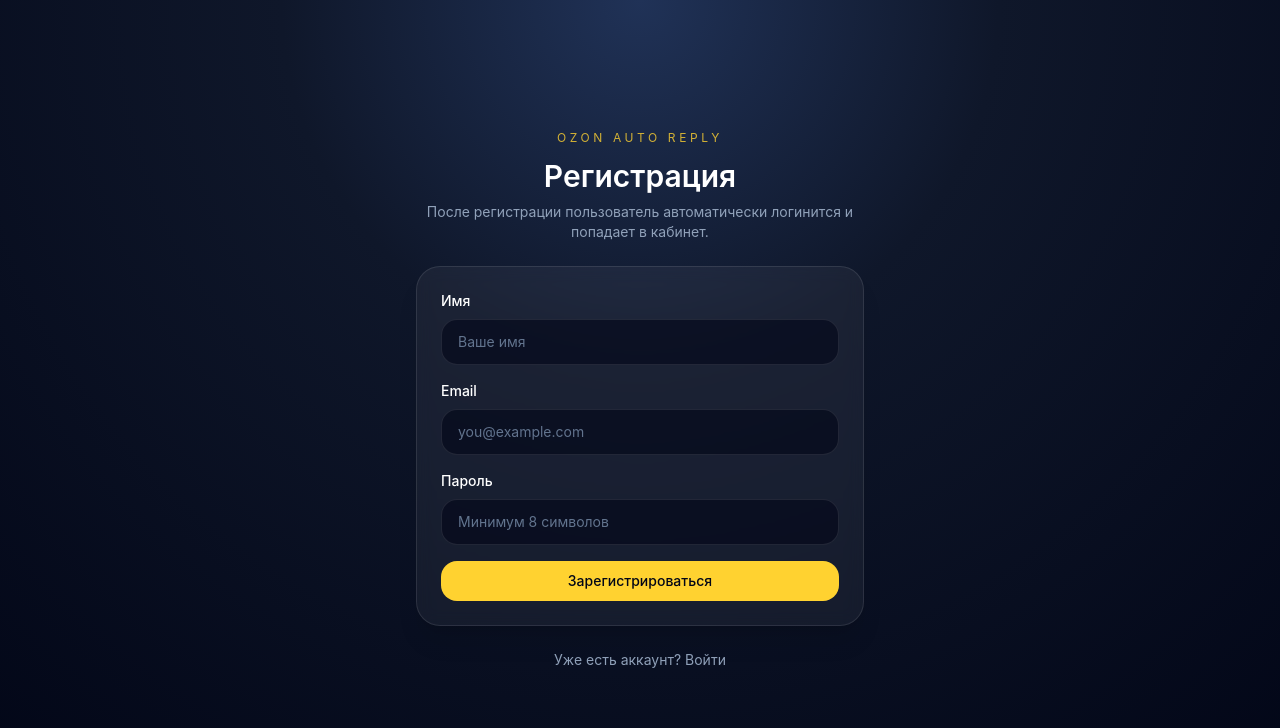
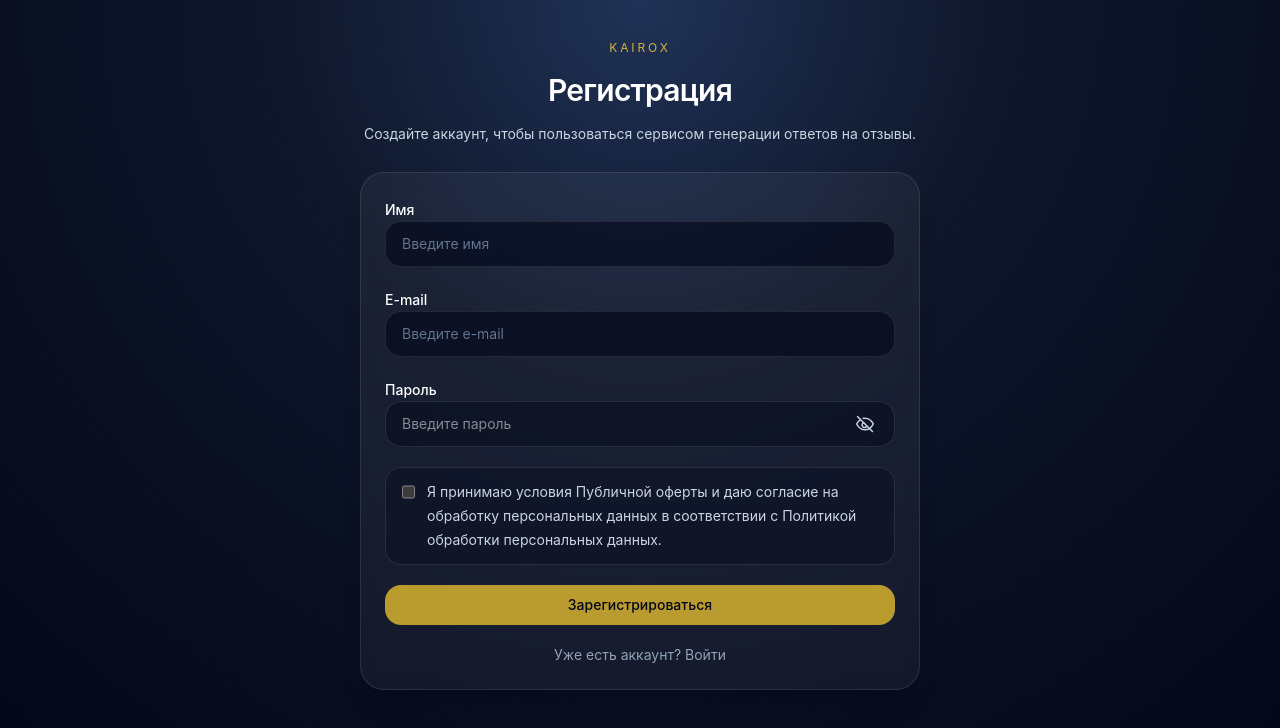
Before and after one commit to Kelevra99/ozon_rewiew_frontend, a Next.js app: page /register in a window 1280 px wide. Shown: the top 728 px of the page. Built offline with nearby package versions, Linux system fonts and the light colour scheme; no server answers.

Commit message:
Add required legal checkbox and password toggle to registration page

```diff
--- a/src/app/(public)/register/page.tsx
+++ b/src/app/(public)/register/page.tsx
@@ -2,97 +2,205 @@
 
 import Link from 'next/link';
 import { useRouter } from 'next/navigation';
-import { useState } from 'react';
-import { useAuth } from '@/components/auth/auth-provider';
+import { FormEvent, useMemo, useState } from 'react';
+import { apiFetch } from '@/lib/api-client';
 import { Button } from '@/components/ui/button';
 import { Card } from '@/components/ui/card';
 import { ErrorAlert } from '@/components/ui/error-alert';
-import { Field } from '@/components/ui/field';
 import { Input } from '@/components/ui/input';
+
+function EyeIcon({ open }: { open: boolean }) {
+  if (open) {
+    return (
+      <svg
+        viewBox="0 0 24 24"
+        className="h-5 w-5"
+        fill="none"
+        stroke="currentColor"
+        strokeWidth="1.8"
+        strokeLinecap="round"
+        strokeLinejoin="round"
+        aria-hidden="true"
+      >
+        <path d="M2 12s3.5-7 10-7 10 7 10 7-3.5 7-10 7S2 12 2 12Z" />
+        <circle cx="12" cy="12" r="3" />
+      </svg>
+    );
+  }
+
+  return (
+    <svg
+      viewBox="0 0 24 24"
+      className="h-5 w-5"
+      fill="none"
+      stroke="currentColor"
+      strokeWidth="1.8"
+      strokeLinecap="round"
+      strokeLinejoin="round"
+      aria-hidden="true"
+    >
+      <path d="M3 3l18 18" />
+      <path d="M10.58 10.58A2 2 0 0 0 12 16a2 2 0 0 0 1.42-.58" />
+      <path d="M9.88 5.09A10.94 10.94 0 0 1 12 5c6.5 0 10 7 10 7a17.78 17.78 0 0 1-4.23 5.17" />
+      <path d="M6.61 6.61A17.31 17.31 0 0 0 2 12s3.5 7 10 7a10.9 10.9 0 0 0 5.39-1.39" />
+    </svg>
+  );
+}
 
 export default function RegisterPage() {
   const router = useRouter();
-  const { register } = useAuth();
 
+  const [name, setName] = useState('');
   const [email, setEmail] = useState('');
-  const [name, setName] = useState('');
   const [password, setPassword] = useState('');
-  const [submitting, setSubmitting] = useState(false);
+  const [acceptedDocs, setAcceptedDocs] = useState(false);
+  const [showPassword, setShowPassword] = useState(false);
+  const [registering, setRegistering] = useState(false);
   const [errorText, setErrorText] = useState('');
+  const [successText, setSuccessText] = useState('');
 
-  async function handleSubmit(event: React.FormEvent<HTMLFormElement>) {
+  const canSubmit = useMemo(() => {
+    return (
+      name.trim().length > 0 &&
+      email.trim().length > 0 &&
+      password.length > 0 &&
+      acceptedDocs &&
+      !registering
+    );
+  }, [name, email, password, acceptedDocs, registering]);
+
+  async function handleSubmit(event: FormEvent<HTMLFormElement>) {
     event.preventDefault();
-    setSubmitting(true);
+
+    if (!acceptedDocs) {
+      setErrorText('Подтвердите согласие с документами, чтобы продолжить регистрацию.');
+      return;
+    }
+
+    setRegistering(true);
     setErrorText('');
+    setSuccessText('');
 
     try {
-      await register({ email, name, password });
-      router.replace('/dashboard');
+      await apiFetch('/auth/register', {
+        method: 'POST',
+        body: JSON.stringify({
+          name: name.trim(),
+          email: email.trim(),
+          password,
+        }),
+      });
+
+      setSuccessText('Регистрация прошла успешно. Сейчас перенаправим вас на страницу входа.');
+      setTimeout(() => {
+        router.push('/login');
+      }, 900);
     } catch (error) {
       setErrorText(error instanceof Error ? error.message : 'Не удалось зарегистрироваться');
     } finally {
-      setSubmitting(false);
+      setRegistering(false);
     }
   }
 
   return (
-    <div className="flex min-h-screen items-center justify-center bg-[radial-gradient(circle_at_top,#203257_0%,#0f172a_35%,#020617_100%)] px-6 py-12">
-      <div className="w-full max-w-md space-y-6">
+    <main className="min-h-screen bg-[radial-gradient(circle_at_top,#203257_0%,#0f172a_35%,#020617_100%)] px-4 py-10 text-white">
+      <div className="mx-auto max-w-[560px] space-y-6">
         <div className="text-center">
-          <div className="text-xs uppercase tracking-[0.3em] text-amber-300/80">OZON AUTO REPLY</div>
-          <h1 className="mt-3 text-3xl font-semibold text-white">Регистрация</h1>
-          <p className="mt-2 text-sm text-slate-400">
-            После регистрации пользователь автоматически логинится и попадает в кабинет.
+          <div className="text-xs uppercase tracking-[0.24em] text-amber-300/80">KAIROX</div>
+          <h1 className="mt-4 text-3xl font-semibold tracking-tight">Регистрация</h1>
+          <p className="mt-3 text-sm leading-7 text-slate-300">
+            Создайте аккаунт, чтобы пользоваться сервисом генерации ответов на отзывы.
           </p>
         </div>
 
+        {errorText ? <ErrorAlert text={errorText} /> : null}
+
+        {successText ? (
+          <div className="rounded-2xl border border-emerald-400/20 bg-emerald-500/10 px-4 py-3 text-sm text-emerald-200">
+            {successText}
+          </div>
+        ) : null}
+
         <Card>
-          <form onSubmit={handleSubmit} className="space-y-4">
-            <Field label="Имя">
+          <form className="space-y-5" onSubmit={handleSubmit}>
+            <div className="space-y-2">
+              <label className="text-sm font-medium text-white">Имя</label>
               <Input
-                placeholder="Ваше имя"
                 value={name}
-                onChange={(event) => setName(event.target.value)}
-                required
+                onChange={(e) => setName(e.target.value)}
+                placeholder="Введите имя"
+                autoComplete="name"
               />
-            </Field>
+            </div>
 
-            <Field label="Email">
+            <div className="space-y-2">
+              <label className="text-sm font-medium text-white">E-mail</label>
               <Input
+                value={email}
+                onChange={(e) => setEmail(e.target.value)}
+                placeholder="Введите e-mail"
                 type="email"
-                placeholder="you@example.com"
-                value={email}
-                onChange={(event) => setEmail(event.target.value)}
-                required
+                autoComplete="email"
               />
-            </Field>
+            </div>
 
-            <Field label="Пароль">
-              <Input
-                type="password"
-                placeholder="Минимум 8 символов"
-                value={password}
-                onChange={(event) => setPassword(event.target.value)}
-                minLength={8}
-                required
+            <div className="space-y-2">
+              <label className="text-sm font-medium text-white">Пароль</label>
+
+              <div className="relative">
+                <input
+                  value={password}
+                  onChange={(e) => setPassword(e.target.value)}
+                  placeholder="Введите пароль"
+                  type={showPassword ? 'text' : 'password'}
+                  autoComplete="new-password"
+                  className="w-full rounded-2xl border border-white/10 bg-slate-950/40 px-4 py-3 pr-12 text-sm text-white outline-none transition focus:border-amber-300/70"
+                />
+
+                <button
+                  type="button"
+                  onClick={() => setShowPassword((prev) => !prev)}
+                  className="absolute right-3 top-1/2 inline-flex -translate-y-1/2 items-center justify-center rounded-xl p-2 text-slate-300 transition hover:bg-white/5 hover:text-white"
+                  aria-label={showPassword ? 'Скрыть пароль' : 'Показать пароль'}
+                  title={showPassword ? 'Скрыть пароль' : 'Показать пароль'}
+                >
+                  <EyeIcon open={showPassword} />
+                </button>
+              </div>
+            </div>
+
+            <label className="flex items-start gap-3 rounded-2xl border border-white/10 bg-slate-950/30 px-4 py-3 text-sm leading-6 text-slate-300">
+              <input
+                type="checkbox"
+                checked={acceptedDocs}
+                onChange={(e) => setAcceptedDocs(e.target.checked)}
+                className="mt-1 h-4 w-4 rounded border-white/20 bg-slate-950/40"
               />
-            </Field>
+              <span>
+                Я принимаю условия{' '}
+                <Link href="/offer" className="text-amber-200 underline underline-offset-4">
+                  Публичной оферты
+                </Link>{' '}
+                и даю согласие на обработку персональных данных в соответствии с{' '}
+                <Link href="/privacy" className="text-amber-200 underline underline-offset-4">
+                  Политикой обработки персональных данных
+                </Link>.
+              </span>
+            </label>
 
-            {errorText ? <ErrorAlert text={errorText} /> : null}
+            <Button type="submit" className="w-full" disabled={!canSubmit}>
+              {registering ? 'Регистрируем...' : 'Зарегистрироваться'}
+            </Button>
 
-            <Button type="submit" className="w-full" disabled={submitting}>
-              {submitting ? 'Создаём аккаунт...' : 'Зарегистрироваться'}
-            </Button>
+            <div className="text-center text-sm text-slate-400">
+              Уже есть аккаунт?{' '}
+              <Link href="/login" className="text-amber-200 underline underline-offset-4">
+                Войти
+              </Link>
+            </div>
           </form>
         </Card>
-
-        <div className="text-center text-sm text-slate-400">
-          Уже есть аккаунт?{' '}
-          <Link href="/login" className="text-amber-300 hover:text-amber-200">
-            Войти
-          </Link>
-        </div>
       </div>
-    </div>
+    </main>
   );
 }
```
